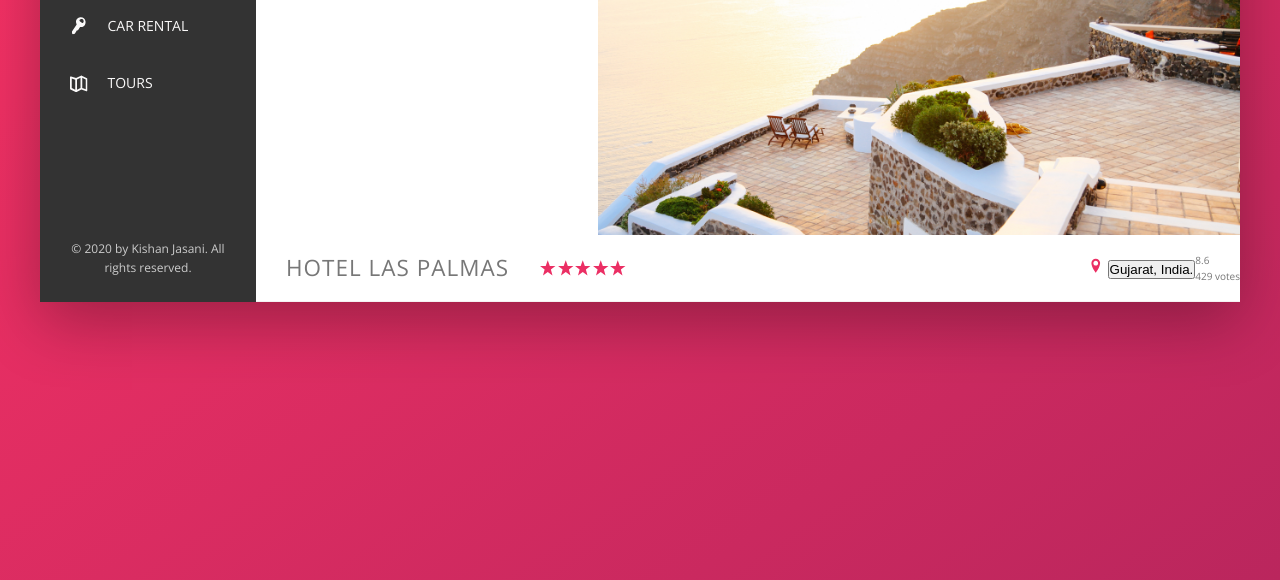
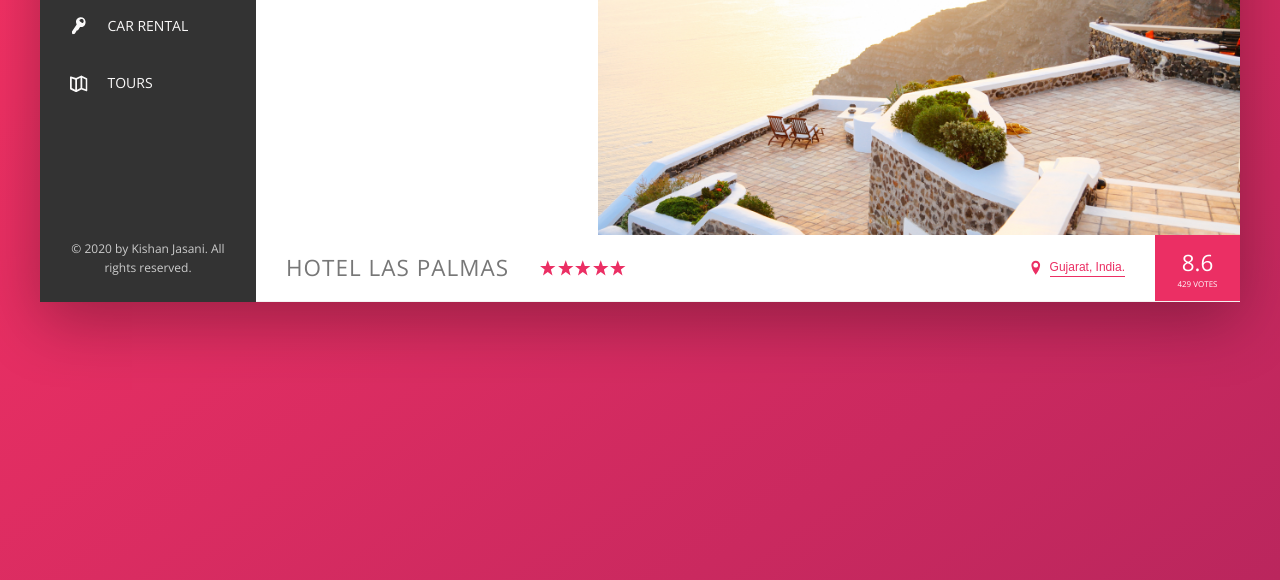
Before and after one commit to kishanjasani/Hotel-Flexbox, a website: page index.html in a window 1280 px wide. Shown: the part 300-880 px from the top of the page. Drawn offline with nearby package versions, Linux system fonts and the light colour scheme.

Commit message:
Add Hotel overview section

```diff
--- a/package.json
+++ b/package.json
@@ -19,9 +19,7 @@
     "concat": "^1.0.3",
     "node-sass": "^4.5.3",
     "npm-run-all": "^4.1.1",
-    "postcss-cli": "^4.1.1"
-  },
-  "dependencies": {
+    "postcss-cli": "^4.1.1",
     "live-server": "^1.2.1"
   }
 }
--- a/sass/_components.scss
+++ b/sass/_components.scss
@@ -55,7 +55,6 @@
 	display: flex;
 	align-items: center;
 	align-self: stretch;
-
 
 	& > * {
 		padding: 0 2rem;
@@ -192,16 +191,70 @@
 		height: 1.75rem;
 		fill: var( --color-primary );
 	}
+
+	&__icon-location {
+		margin-right: .5rem;
+	}
+
 	&__location {
-
+		font-size: 1.2rem;
+		display: flex;
+		align-items: center;
 	}
 	&__rating {
-
+		background-color: var( --color-primary );
+		color: #fff;
+		margin-left: 3rem;
+		padding: 0 2.25rem;
+		align-self: stretch;
+		display: flex;
+		flex-direction: column;
+		justify-content: center;
+		align-items: center;
 	}
 	&__rating-average {
-
+		font-size: 2.25rem;
+		font-weight: 300;
+		margin-bottom: -3px;
 	}
 	&__rating-count {
-
+		font-size: .8rem;
+		text-transform: uppercase;
 	}
 }
+
+.btn-inline {
+	border: none;
+	color: var( --color-primary );
+	font-size: inherit;
+	border-bottom: 1px solid currentColor;
+	padding-bottom: 2px;
+	display: inline-block;
+	background-color: transparent;
+	cursor: pointer;
+	transition: all .2s;
+	&:hover {
+		color: var(--color-grey-dark-1);
+	}
+	&:focus {
+		outline: none;
+		animation: pulsate 1s infinite;
+	}
+}
+
+@keyframes pulsate {
+	0% {
+		transform: scale(1);
+		box-shadow: none;
+	}
+
+	50% {
+		transform: scale(1.05);
+		box-shadow: 0 1rem 4rem rgba(0,0,0,.25);
+	}
+
+	100% {
+		transform: scale(1);
+		box-shadow: none;
+	}
+}
```
Also changed, not shown: css/style.css, 1 other file.
